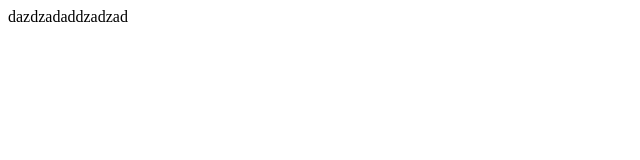
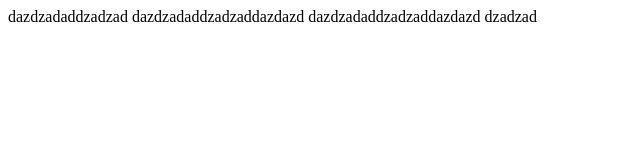
Before and after one commit to Chojiu15/netlify, a plain HTML site: page index.html in a window 1280 px wide. Shown: the whole page, without its empty margins (0-640 px from the left). Drawn offline with Linux system fonts and the light colour scheme.

```diff
--- a/index.html
+++ b/index.html
@@ -8,5 +8,9 @@
 </head>
 <body>
     dazdzadaddzadzad
+
+    dazdzadaddzadzaddazdazd
+    dazdzadaddzadzaddazdazd
+    dzadzad
 </body>
 </html>
```
